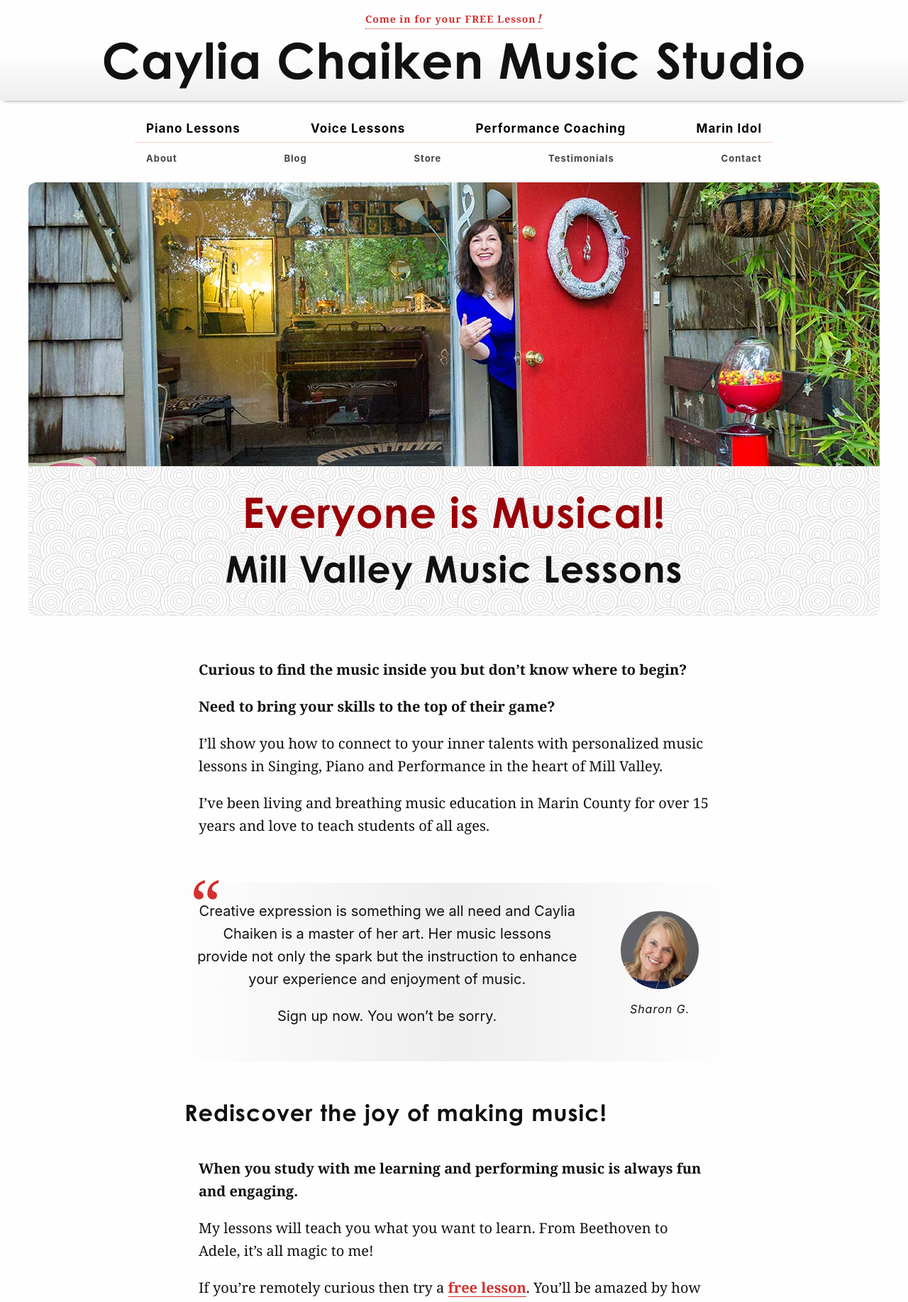
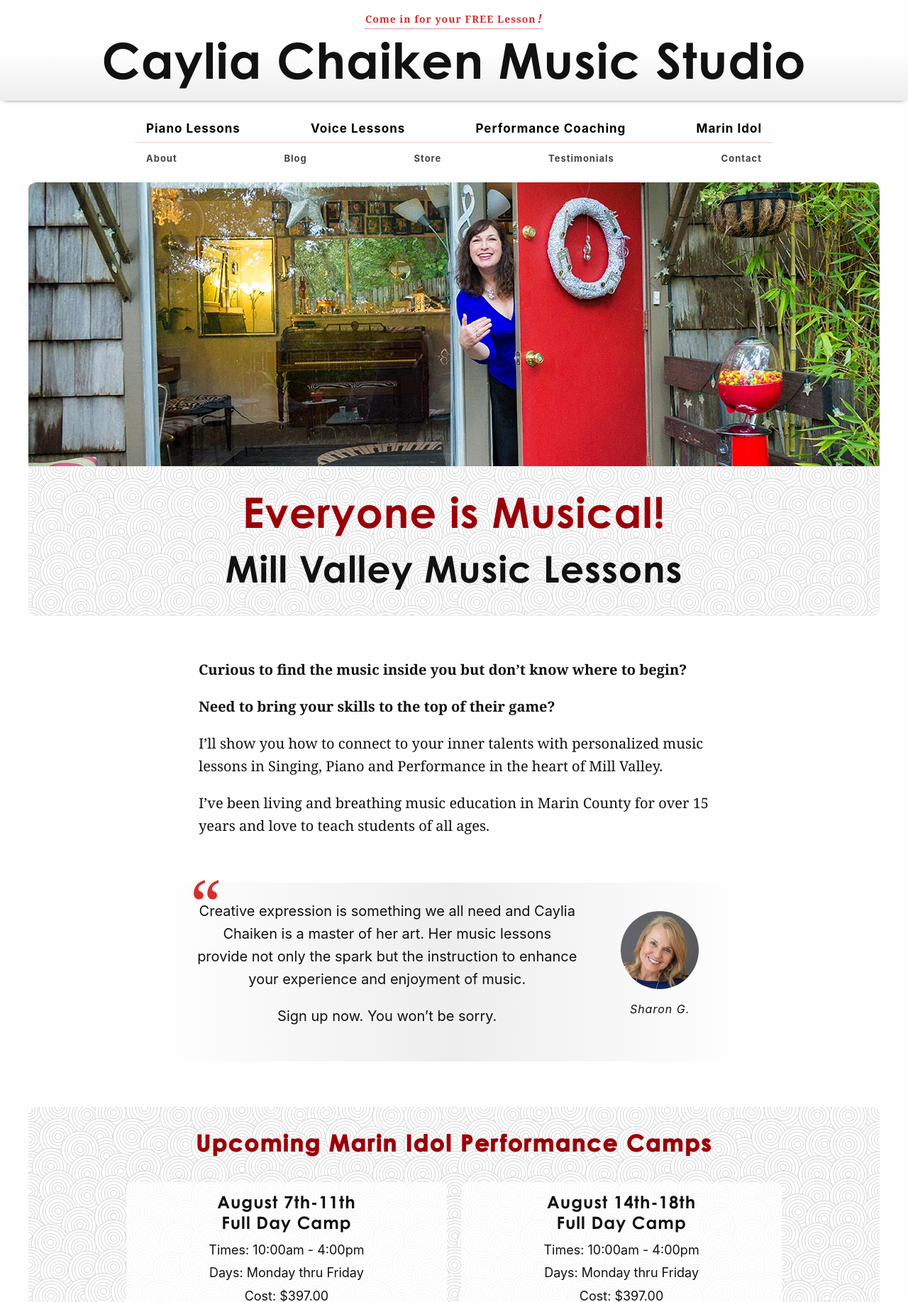
Before and after one commit to cchaiken/ccms, a Jekyll site: the page built from index.md, in a window 1280 px wide. Shown: the top 1835 px of the page at 71% size. Built offline with Jekyll 4.4.1, drawn with Linux system fonts in a browser that asks for light colours; some web fonts are replaced; grey boxes are pictures that could not be loaded.

Commit message:
allow marin idol registration on homepage

```diff
--- a/_includes/idol-camps.html
+++ b/_includes/idol-camps.html
@@ -1,8 +1,17 @@
 {% if page.camps %}
-{% assign camp-quantity = page.camps | size %}
+  {% assign camps = page.camps %}
+  {% assign extra-heading = '' %}
+{% else %}
+  {% assign idol-page = site.pages | where: 'id', 'marin-idol-performance-camps' %}
+  {% assign camps = idol-page[0].camps %}
+  {% assign extra-heading = 'Marin Idol Performance ' %}
+{% endif %}
+
+{% if camps %}
+{% assign camp-quantity = camps | size %}
 <section class="upcoming-camps pattern">
-    <h2>Upcoming {% if camp-quantity > 1 %}Camps{% else %}Camp{% endif %}</h2>
-    {% for camp in page.camps %}
+    <h2>Upcoming {{ extra-heading }}{% if camp-quantity > 1 %}Camps{% else %}Camp{% endif %}</h2>
+    {% for camp in camps %}
     <div class="camp-register">
     <h3> {{ camp.date }} <span>{{ camp.description }}</span> </h3>
     <p>Times: <span>{{ camp.times }}</span></p>
--- a/_sass/structure/_sections.scss
+++ b/_sass/structure/_sections.scss
@@ -257,9 +257,10 @@ section {
   @media (min-width: 1201px) { border-radius: 10px; }
 
   h2 {
-    font-size: 250%;
-    margin: .5em auto 0;
-    text-transform: uppercase;
+    color: $c-secondary-dark;
+    font-weight: bold;
+    letter-spacing: 2px;
+    margin: .5em auto;
   }
   h3 {
     margin: 0 0 .2em;
--- a/index.md
+++ b/index.md
@@ -55,6 +55,8 @@ I've been living and breathing music education in Marin County for over 15 years
 
 {% include testimonial-card.html testimonial=page.testimonial %}
 
+{% include idol-camps.html %}
+
 ## Rediscover the joy of making music!
 
 **When you study with me learning and performing music is always fun and engaging.**
```
